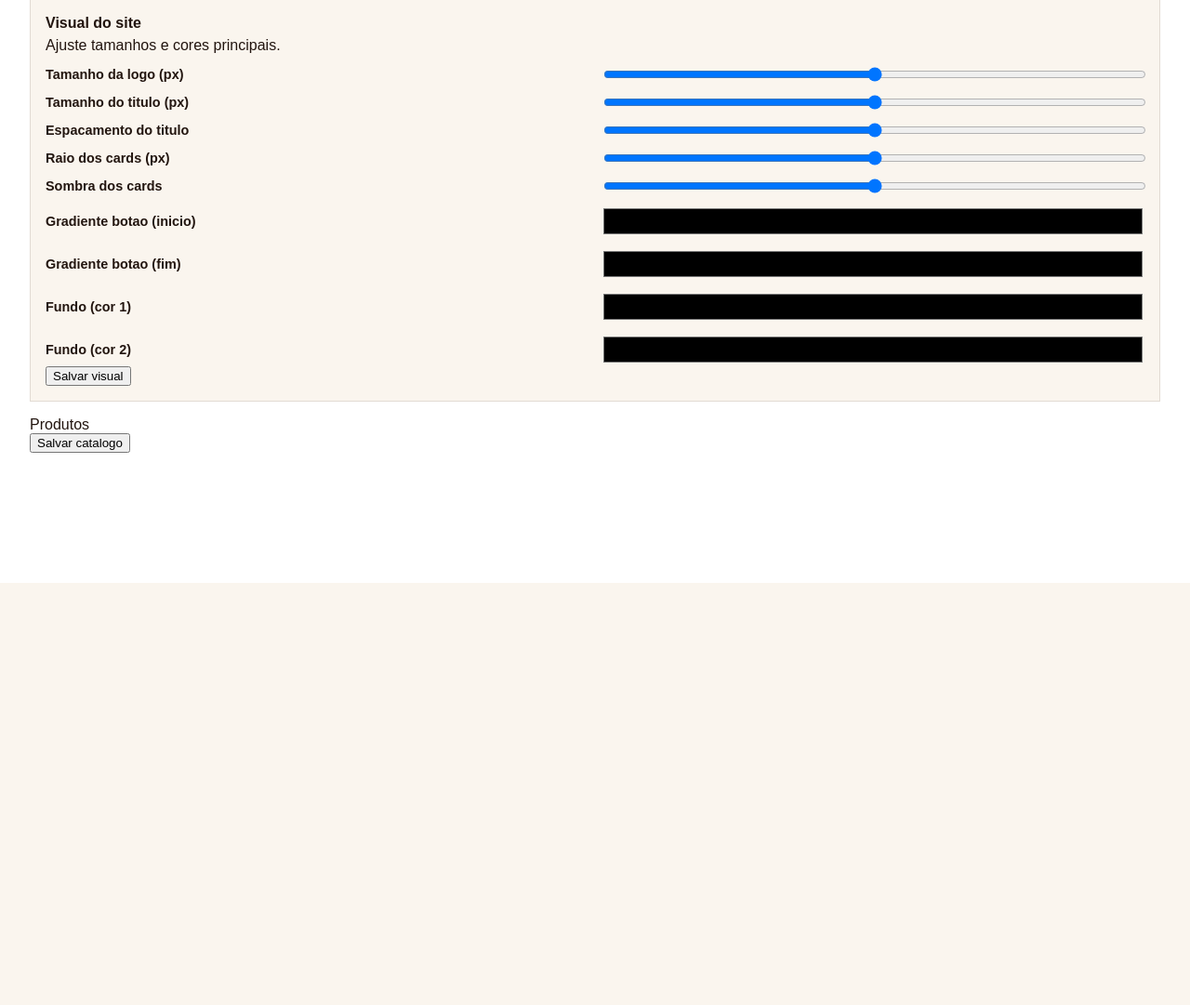
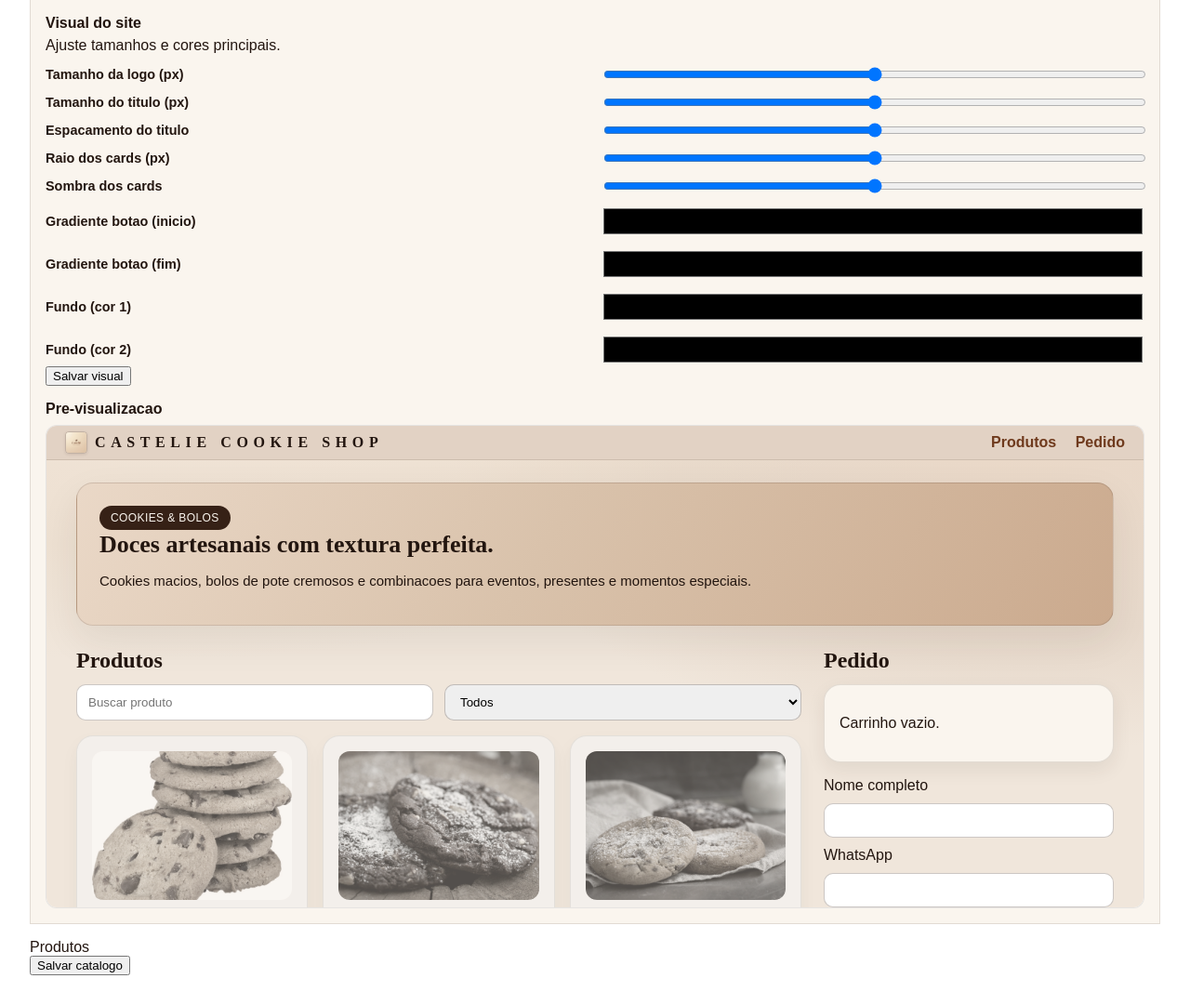
Before and after one commit to felipepereira160-a11y/CastelieCookieShop, a FastAPI app: template fastapi_app/templates/admin.html in a window 1280 px wide. Shown: the part 173-1254 px from the top of the page at 93% size. Before the commit the page ends 800 px from the top, so only its background shows below. Run offline with FastAPI, Linux system fonts and the light colour scheme; the template is opened without the code that fills it, so the values that code supplies are empty.

Commit message:
Add live theme preview in admin

```diff
--- a/fastapi_app/static/styles.css
+++ b/fastapi_app/static/styles.css
@@ -310,6 +310,20 @@ h1, h2, h3 {
   padding: 0;
 }
 
+.theme-preview {
+  margin-top: 16px;
+  display: grid;
+  gap: 8px;
+}
+
+.theme-preview iframe {
+  width: 100%;
+  height: 520px;
+  border: 1px solid rgba(54, 33, 22, 0.12);
+  border-radius: 12px;
+  background: #fff;
+}
+
 .payments-toolbar {
   display: flex;
   justify-content: flex-end;
--- a/fastapi_app/templates/admin.html
+++ b/fastapi_app/templates/admin.html
@@ -59,7 +59,7 @@
         <div class="card" style="margin-bottom: 16px;">
           <strong>Visual do site</strong>
           <p style="margin: 6px 0 12px;">Ajuste tamanhos e cores principais.</p>
-          <form method="post" action="/admin/theme" class="form theme-form">
+          <form method="post" action="/admin/theme" class="form theme-form" id="theme-form">
             <div class="theme-grid">
               <label>Tamanho da logo (px)</label>
               <input type="range" name="logo_size" min="12" max="40" value="{{ theme.logo_size }}" />
@@ -90,6 +90,10 @@
             </div>
             <button type="submit">Salvar visual</button>
           </form>
+          <div class="theme-preview">
+            <strong>Pre-visualizacao</strong>
+            <iframe id="theme-preview-frame" src="/" title="Preview do site"></iframe>
+          </div>
         </div>
 
         <form method="post" class="form" id="admin-form">
@@ -112,6 +116,8 @@
       const form = document.getElementById('admin-form');
       const jsonInput = document.getElementById('catalog-json');
       const gitStatusText = document.getElementById('git-status-text');
+      const themeForm = document.getElementById('theme-form');
+      const themeFrame = document.getElementById('theme-preview-frame');
 
       function buildCard(item) {
         const card = document.createElement('div');
@@ -213,6 +219,51 @@
       if (gitStatusText && gitStatusText.textContent.trim() === 'Verificando...') {
         checkGitStatus();
       }
+
+      function applyThemeToDocument(doc, values) {
+        if (!doc) return;
+        const root = doc.documentElement;
+        root.style.setProperty('--theme-logo-size', values.logo_size);
+        root.style.setProperty('--theme-brand-font', values.brand_font_size);
+        root.style.setProperty('--theme-brand-letter', values.brand_letter_spacing);
+        root.style.setProperty('--theme-card-radius', values.card_radius);
+        root.style.setProperty('--theme-card-shadow', values.card_shadow);
+        root.style.setProperty('--theme-btn-start', values.button_grad_start);
+        root.style.setProperty('--theme-btn-end', values.button_grad_end);
+        root.style.setProperty('--theme-page-bg-1', values.page_bg_1);
+        root.style.setProperty('--theme-page-bg-2', values.page_bg_2);
+      }
+
+      function readThemeValues() {
+        const getVal = (name) => themeForm.querySelector(`[name="${name}"]`).value;
+        return {
+          logo_size: `${getVal('logo_size')}px`,
+          brand_font_size: `${getVal('brand_font_size')}px`,
+          brand_letter_spacing: `${getVal('brand_letter_spacing')}em`,
+          card_radius: `${getVal('card_radius')}px`,
+          card_shadow: `${getVal('card_shadow')}`,
+          button_grad_start: getVal('button_grad_start'),
+          button_grad_end: getVal('button_grad_end'),
+          page_bg_1: getVal('page_bg_1'),
+          page_bg_2: getVal('page_bg_2'),
+        };
+      }
+
+      function updateThemePreview() {
+        if (!themeForm) return;
+        const values = readThemeValues();
+        applyThemeToDocument(document, values);
+        if (themeFrame && themeFrame.contentDocument) {
+          applyThemeToDocument(themeFrame.contentDocument, values);
+        }
+      }
+
+      if (themeForm) {
+        themeForm.addEventListener('input', updateThemePreview);
+        themeForm.addEventListener('change', updateThemePreview);
+        themeFrame?.addEventListener('load', updateThemePreview);
+        updateThemePreview();
+      }
     </script>
   </body>
 </html>
```
